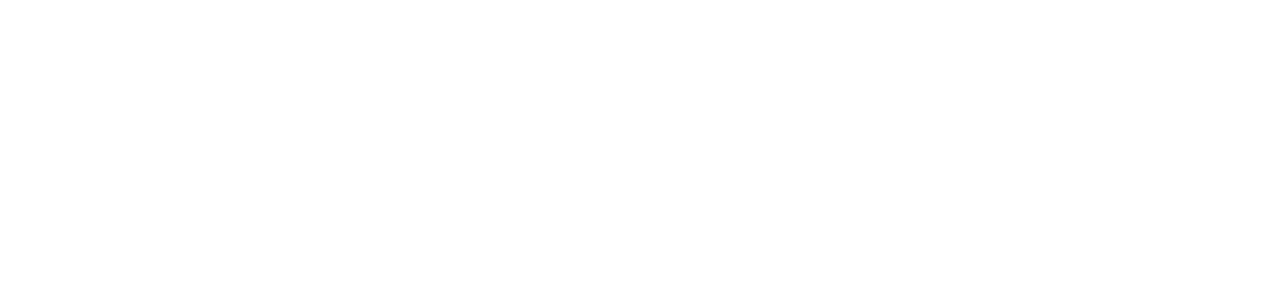
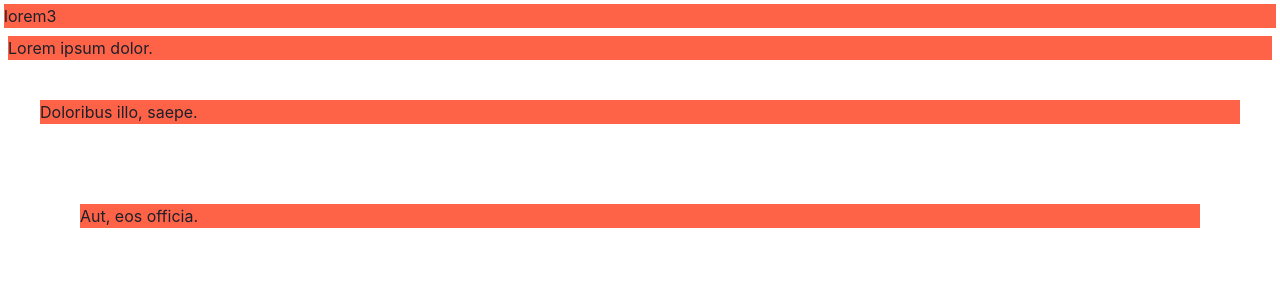
Before and after one commit to kybcod/react, a React (Vite) app: page / in a window 1280 px wide. Shown: the top 300 px of the page. Built offline with nearby package versions, Linux system fonts and the light colour scheme.

Commit message:
스페이스

```diff
--- a/src/App.jsx
+++ b/src/App.jsx
@@ -1,7 +1,23 @@
 import React from "react";
+import { Box, ChakraProvider } from "@chakra-ui/react";
 
 function App(props) {
-  return <div></div>;
+  return (
+    <ChakraProvider>
+      <Box m={1} bgColor={"tomato"}>
+        lorem3
+      </Box>
+      <Box m={2} bgColor={"tomato"}>
+        Lorem ipsum dolor.
+      </Box>
+      <Box m={10} bgColor={"tomato"}>
+        Doloribus illo, saepe.
+      </Box>
+      <Box m={20} bgColor={"tomato"}>
+        Aut, eos officia.
+      </Box>
+    </ChakraProvider>
+  );
 }
 
 export default App;
```
